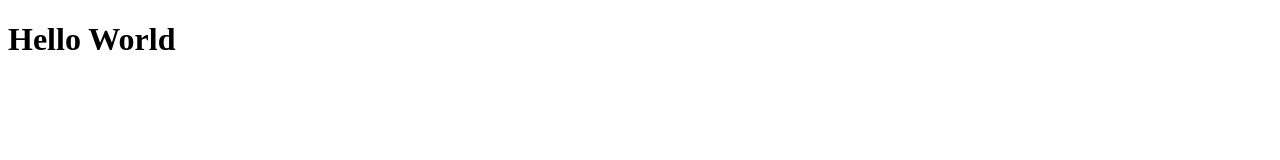
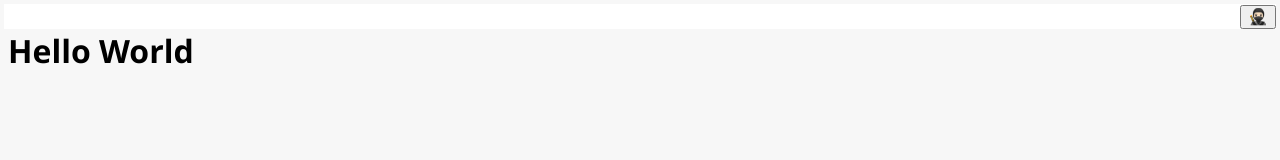
Before and after one commit to guilhermetrovo/guilhermetrovo.github.io, a plain HTML site: page index.html in a window 1280 px wide. Drawn offline with Linux system fonts and the light colour scheme.

Commit message:
Support dark theme and theme swap

```diff
--- /dev/null
+++ b/hello/hello.css
@@ -0,0 +1,35 @@
+:root {
+    font-family: "Segoe UI", Tahoma, Geneva, Verdana, sans-serif;
+
+    color-scheme: light dark;
+
+    --bg-color: light-dark(rgb(255, 255, 255), rgb(0, 0, 0));
+    --bg-mixer: light-dark(rgb(0, 0, 0), rgb(255, 255, 255));
+
+    --text-color: light-dark(rgb(0, 0, 0), rgb(255, 255, 255));
+
+    --header-bg-color: var(--bg-color);
+    --main-bg-color: color-mix(in srgb, var(--bg-color), var(--bg-mixer) 3%);
+
+    --heading-color: var(--text-color);
+}
+
+body {
+    background-color: var(--main-bg-color);
+    color: var(--text-color);
+}
+
+header {
+    background-color: var(--header-bg-color);
+    margin: 0.25em 0.25em 0 0.25em;
+    text-align: end;
+}
+
+main {
+    background-color: var(--main-bg-color);
+    padding: 0.25em 0.5em;
+}
+
+h1 {
+    color: var(--heading-color);
+}
--- /dev/null
+++ b/hello/hello.js
@@ -0,0 +1,57 @@
+/**
+ * Function executed when the hello page first loads.
+ */
+function onLoad() {
+    // Get the browser's setting for light/dark theme
+    var colorSchemeDarkQuery = window.matchMedia('(prefers-color-scheme: dark)');
+    var isDarkColorScheme = colorSchemeDarkQuery.matches;
+
+    // Set the document with the browser's setting for light/dark theme so we can get/change later
+    var currentColorScheme = isDarkColorScheme ? "dark" : "light";
+    var newColorScheme = isDarkColorScheme ? "light" : "dark";
+    document.body.style.colorScheme = currentColorScheme;
+
+    var button = document.getElementById("themeBtn");
+
+    // Change automatically when the user changes the setting in the browser
+    colorSchemeDarkQuery.addEventListener('change', function(event) {
+        swapColorScheme(button);
+    });
+
+    // Set the current button's look (to swap the theme)
+    setButtonStyle(newColorScheme, button);
+}
+
+/**
+ * Swap the theme colour the user is using.
+ * @param {HTMLButtonElement} button The theme button so we can swap style as well.
+ * @see onLoad
+ */
+function swapColorScheme(button) {
+    // Get the current theme set in the document and swap it
+    var currentColorScheme = document.body.style.colorScheme;
+    var newColorScheme = currentColorScheme === "dark" ? "light" : "dark";
+    document.body.style.colorScheme = newColorScheme;
+
+    // Also swap the button's style
+    if (button) {
+        setButtonStyle(currentColorScheme, button);
+    }
+}
+
+/**
+ * Set the button's style to change the theme to 'light' or 'dark'
+ * @param {String} scheme 'light' or 'dark'
+ * @param {HTMLButtonElement} button The theme button
+ */
+function setButtonStyle(scheme, button) {
+    if (scheme === "light") {
+        button.title = "Set Light Theme";
+        button.setAttribute("aria-label", "Set Light Theme");
+        button.innerHTML = "💡";
+    } else {
+        button.title = "Set Dark Theme";
+        button.setAttribute("aria-label", "Set Dark Theme");
+        button.innerHTML = "🥷🏻";
+    }
+}
--- a/index.html
+++ b/index.html
@@ -1,6 +1,24 @@
 <!DOCTYPE html>
-<html>
-    <body>
-        <h1>Hello World</h1>
+<html lang="en-CA">
+    <head>
+        <meta charset="utf-8" />
+        <meta name="viewport" content="width=device-width,initial-scale=1" />
+
+        <title>Hello, my name is Gui.</title>
+
+        <link rel="stylesheet" href="reset.css" />
+        <link rel="stylesheet" href="hello/hello.css" />
+    </head>
+
+    <body onload="onLoad();">
+        <header>
+            <button id="themeBtn" onclick="swapColorScheme(this);"></button>
+        </header>
+
+        <main>
+            <h1>Hello World</h1>
+        </main>
+
+        <script type="text/javascript" src="hello/hello.js"></script>
     </body>
 </html>
--- /dev/null
+++ b/reset.css
@@ -0,0 +1,236 @@
+/*
+ * http://meyerweb.com/eric/tools/css/reset/
+ * https://piccalil.li/blog/a-more-modern-css-reset/
+ * https://www.joshwcomeau.com/css/custom-css-reset/
+ */
+html,
+body,
+div,
+span,
+applet,
+object,
+iframe,
+h1,
+h2,
+h3,
+h4,
+h5,
+h6,
+p,
+blockquote,
+pre,
+a,
+abbr,
+acronym,
+address,
+big,
+cite,
+code,
+del,
+dfn,
+em,
+img,
+ins,
+kbd,
+q,
+s,
+samp,
+small,
+strike,
+strong,
+sub,
+sup,
+tt,
+var,
+b,
+u,
+i,
+center,
+dl,
+dt,
+dd,
+ol,
+ul,
+li,
+fieldset,
+form,
+label,
+legend,
+table,
+caption,
+tbody,
+tfoot,
+thead,
+tr,
+th,
+td,
+article,
+aside,
+canvas,
+details,
+embed,
+figure,
+figcaption,
+footer,
+header,
+hgroup,
+menu,
+nav,
+output,
+ruby,
+section,
+summary,
+time,
+mark,
+audio,
+video {
+    margin: 0;
+    padding: 0;
+    border: 0;
+    /*font-size: 100%;
+	font: inherit;*/
+    vertical-align: baseline;
+}
+
+/* HTML5 display-role reset for older browsers */
+article,
+aside,
+details,
+figcaption,
+figure,
+footer,
+header,
+hgroup,
+menu,
+nav,
+section {
+    display: block;
+}
+
+html {
+    /* Prevent font size inflation */
+    -moz-text-size-adjust: none;
+    -webkit-text-size-adjust: none;
+    text-size-adjust: none;
+    height: 100%;
+}
+
+body {
+    line-height: 1.5;
+    -webkit-font-smoothing: antialiased;
+}
+
+/* Set shorter line heights on headings and interactive elements */
+h1,
+h2,
+h3,
+h4,
+button,
+input,
+label {
+    line-height: 1.1;
+}
+
+/* Balance text wrapping on headings */
+h1,
+h2,
+h3,
+h4,
+h5,
+h6 {
+    text-wrap: balance;
+}
+
+p {
+    text-wrap: pretty;
+}
+
+/* Avoid text overflows */
+p,
+h1,
+h2,
+h3,
+h4,
+h5,
+h6 {
+    overflow-wrap: break-word;
+}
+
+/* Remove list styles on ul, ol elements with a list role, which suggests default styling will be removed */
+ul[role='list'],
+ol[role='list'] {
+    list-style: none;
+}
+
+blockquote,
+q {
+    quotes: none;
+}
+
+blockquote:before,
+blockquote:after,
+q:before,
+q:after {
+    content: '';
+    content: none;
+}
+
+table {
+    border-collapse: collapse;
+    border-spacing: 0;
+}
+
+/* A elements that don't have a class get default styles */
+a:not([class]) {
+    text-decoration-skip-ink: auto;
+    color: currentColor;
+}
+
+
+/* Box sizing rules */
+*,
+*::before,
+*::after {
+    box-sizing: border-box;
+}
+
+/* 2. Remove default margin */
+* {
+    margin: 0;
+}
+
+/* Make images easier to work with */
+img,
+picture,
+video,
+canvas,
+svg {
+    display: block;
+    max-width: 100%;
+}
+
+/* Inherit fonts for inputs and buttons */
+input,
+button,
+textarea,
+select {
+    font-family: inherit;
+    font-size: inherit;
+}
+
+/* Make sure textareas without a rows attribute are not tiny */
+textarea:not([rows]) {
+    min-height: 10em;
+}
+
+/* Anything that has been anchored to should have extra scroll margin */
+:target {
+    scroll-margin-block: 5ex;
+}
+
+/* Enable keyword animations */
+@media (prefers-reduced-motion: no-preference) {
+    html {
+        interpolate-size: allow-keywords;
+    }
+}
```
